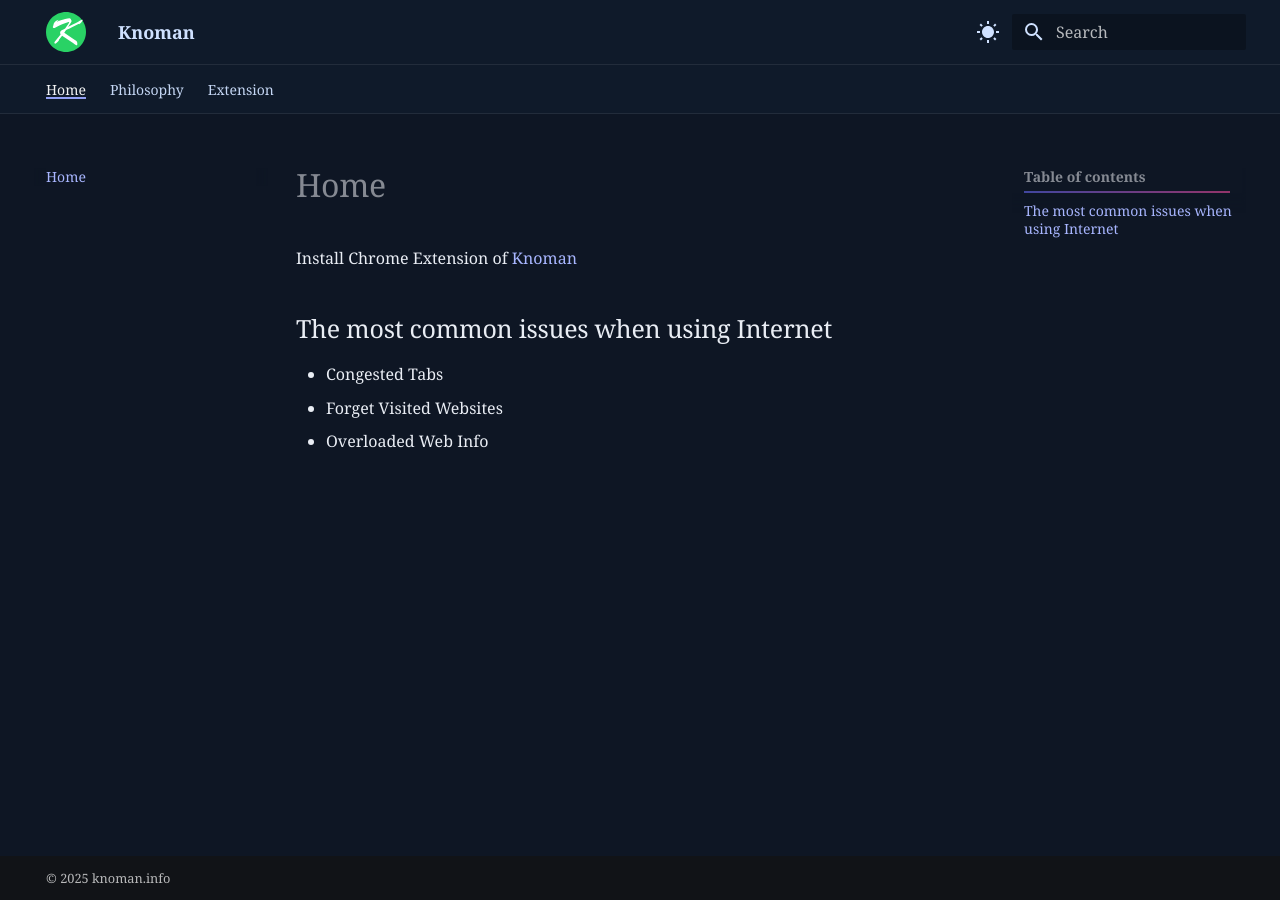
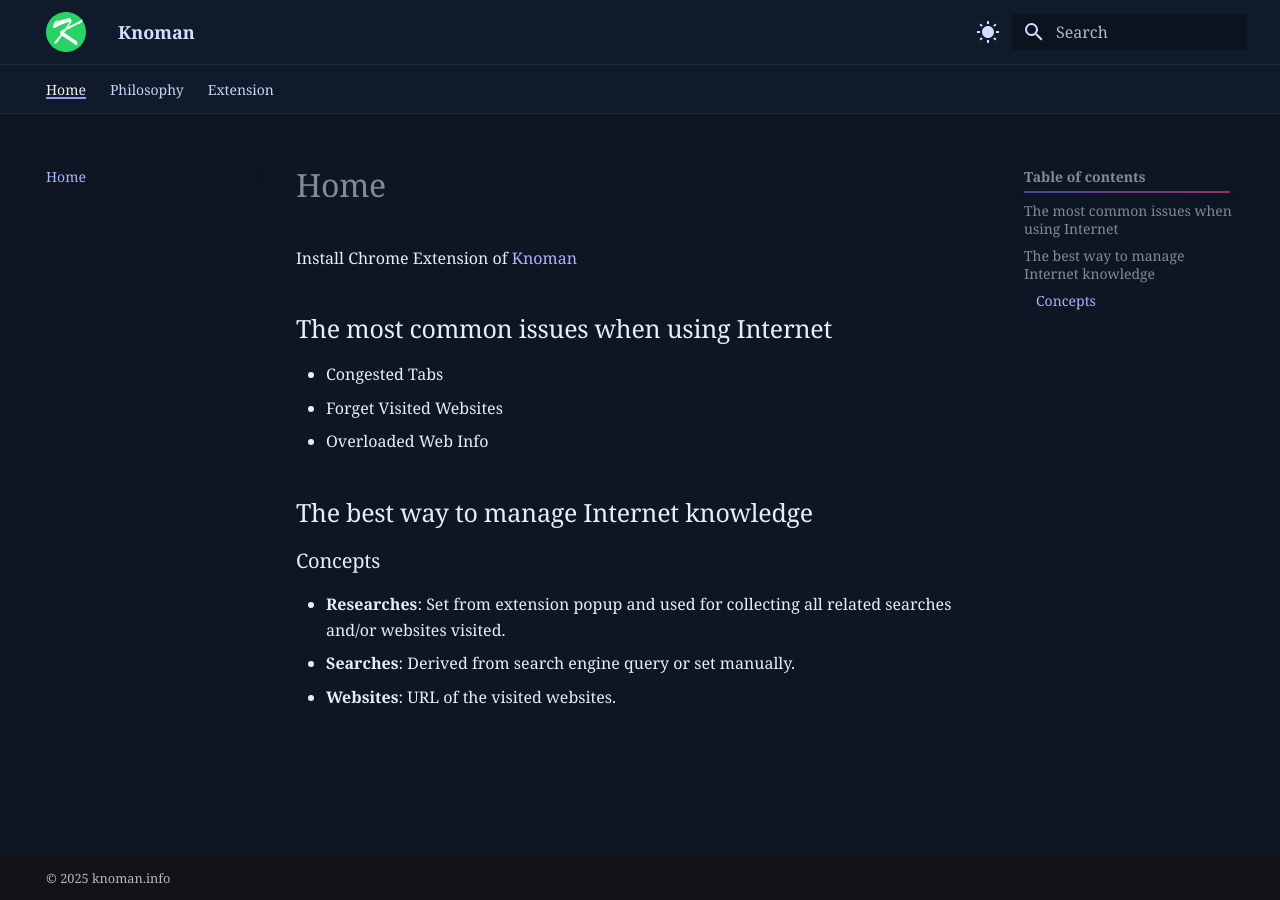
Before and after one commit to knoman-info/knoman-info.github.io, an MkDocs documentation site: the page built from docs/index.md, in a window 1280 px wide. Built offline with MkDocs 1.6.1 and Material for MkDocs 9.7.7, drawn with Linux system fonts in a browser that asks for light colours.

Commit message:
feat: update home page

```diff
--- a/docs/index.md
+++ b/docs/index.md
@@ -10,3 +10,12 @@ Install Chrome Extension of [Knoman](https://chrome.google.com/webstore/detail/k
 * Congested Tabs
 * Forget Visited Websites
 * Overloaded Web Info
+
+## The best way to manage Internet knowledge
+
+### Concepts
+
+* **Researches**: Set from extension popup and used for collecting all
+related searches and/or websites visited.
+* **Searches**: Derived from search engine query or set manually.
+* **Websites**: URL of the visited websites.
```
